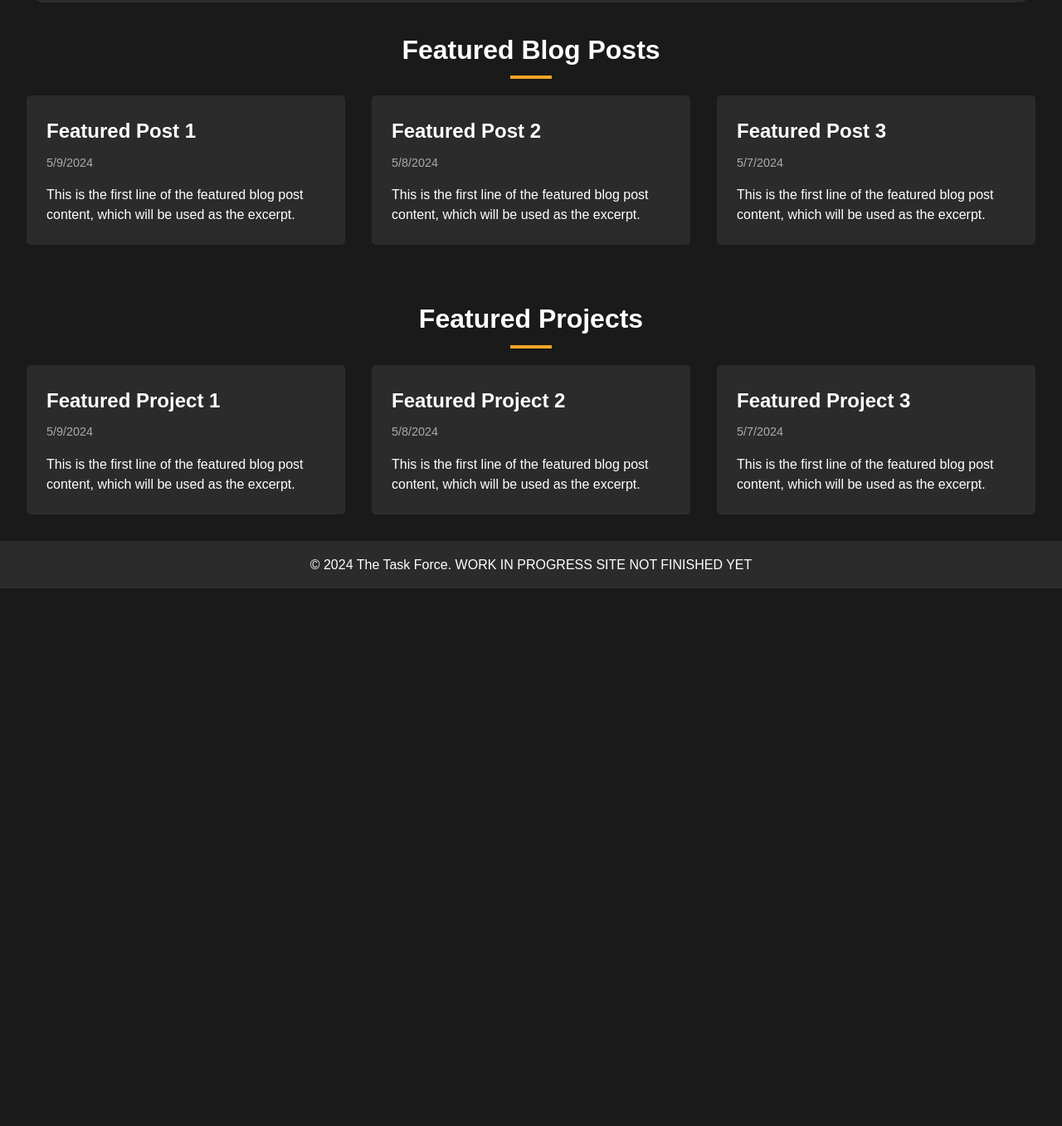
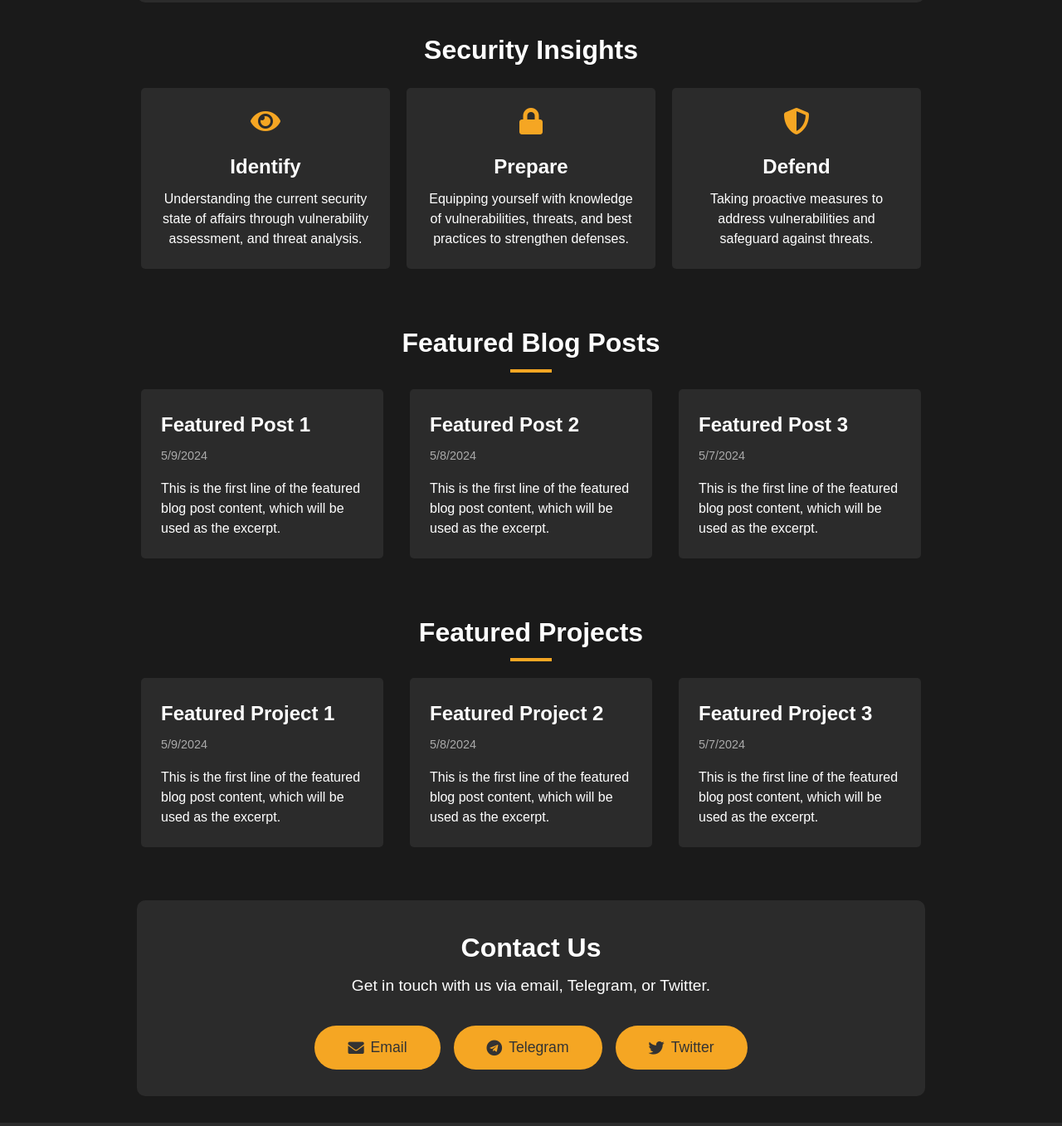
Before and after one commit to The-Task-Force/The-Task-Force.github.io, a website: page index.html in a window 1280 px wide. Shown: the part 305-1662 px from the top of the page at 83% size. Before the commit the page ends 1014 px from the top, so only its background shows below. Drawn offline with Linux system fonts and the light colour scheme.

Commit message:
Added 2 new sections on home page

```diff
--- a/index.html
+++ b/index.html
@@ -5,6 +5,7 @@
     <meta name="viewport" content="width=device-width, initial-scale=1.0" />
     <title>The Task Force</title>
     <link rel="stylesheet" href="styles.css" />
+    <link rel="stylesheet" href="https://cdnjs.cloudflare.com/ajax/libs/font-awesome/5.15.4/css/all.min.css">
     <link rel="icon" href="site-data/favicon.ico" type="image/x-icon">
     <link rel="apple-touch-icon" sizes="180x180" href="site-data/apple-touch-icon.png">
     <link rel="icon" type="image/png" sizes="32x32" href="site-data/favicon-32x32.png">
@@ -31,6 +32,29 @@
       </div>
     </section>
 
+    <!-- Security Insights Section -->
+    <section class="security-insights">
+      <h2>Security Insights</h2>
+      <div class="insight-container">
+        <!-- Insight boxes go here -->
+        <div class="insight-box">
+          <div class="icon"><i class="fas fa-eye"></i></div>
+          <h3>Identify</h3>
+          <p>Understanding the current security state of affairs through vulnerability assessment, and threat analysis.</p>
+        </div>
+        <div class="insight-box">
+          <div class="icon"><i class="fas fa-lock"></i></div>
+          <h3>Prepare</h3>
+          <p>Equipping yourself with knowledge of vulnerabilities, threats, and best practices to strengthen defenses.</p>
+        </div>
+        <div class="insight-box">
+          <div class="icon"><i class="fas fa-shield-alt"></i></div>
+          <h3>Defend</h3>
+          <p>Taking proactive measures to address vulnerabilities and safeguard against threats.</p>
+        </div>
+      </div>
+    </section>
+
     <!-- Featured Blog Posts -->
     <section class="featured-posts">
       <h2>Featured Blog Posts</h2>
@@ -49,6 +73,31 @@
       </div>
     </section>
 
+    <!-- Contact Us Section -->
+    <section class="contact-us section-box">
+      <div class="contact-box">
+        <h2>Contact Us</h2>
+        <p>Get in touch with us via email, Telegram, or Twitter.</p>
+        <div class="contact-buttons">
+          <a href="mailto:your.email@example.com" class="contact-button">
+            <i class="fas fa-envelope"></i>
+            Email
+          </a>
+          <a href="https://t.me/your_telegram" class="contact-button">
+            <i class="fab fa-telegram"></i>
+            Telegram
+          </a>
+          <a href="https://twitter.com/your_twitter" class="contact-button">
+            <i class="fab fa-twitter"></i>
+            Twitter
+          </a>
+        </div>
+      </div>
+    </section>
+
     <!-- Footer -->
     <my-footer></my-footer>
+
+  </body>
+
 </html>
--- a/styles.css
+++ b/styles.css
@@ -1,3 +1,6 @@
+/* Ensure Font Awesome icons are displaying properly */
+@import url('https://cdnjs.cloudflare.com/ajax/libs/font-awesome/5.15.4/css/all.min.css');
+
 /* Reset and global styles */
 * {
   box-sizing: border-box;
@@ -123,7 +126,7 @@ main {
   background-color: #2b2b2b;
   padding: 2rem;
   border-radius: 10px;
-  max-width: 1200px;
+  max-width: 950px;
   width: 95%;
   margin: 0 auto;
 }
@@ -134,6 +137,124 @@ main {
 }
 
 .hero p {
+  font-size: 1.2rem;
+}
+
+/* Security Insights Section */
+.security-insights {
+  padding: 2rem;
+  max-width: 1200px;
+  margin: 0 auto;
+}
+
+.security-insights h2 {
+  font-size: 2rem;
+  margin-bottom: 5px;
+  text-align: center;
+}
+
+.insight-container {
+  display: flex;
+  justify-content: space-between;
+  align-items: flex-start;
+  margin-top: 20px;
+}
+
+.insight-box {
+  background-color: #2b2b2b;
+  padding: 1.5rem;
+  border-radius: 5px;
+  width: calc(33.333% - 20px);
+  text-align: center;
+  transition: background-color 0.3s ease;
+  flex-grow: 1;
+  max-width: 300px;
+  margin-right: 20px;
+}
+
+.insight-box:last-child {
+  margin-right: 0;
+}
+
+.insight-box:hover {
+  background-color: #3b3b3b;
+}
+
+.insight-box .icon {
+  margin-bottom: 1rem;
+}
+
+.insight-box .icon i {
+  font-size: 2rem;
+  color: #f5a623;
+}
+
+.insight-box h3 {
+  font-size: 1.5rem;
+  margin-bottom: 0.5rem;
+}
+
+.insight-box p {
+  font-size: 1rem;
+  line-height: 1.5;
+}
+
+/* Contact Us Section */
+.contact-us {
+  display: flex;
+  flex-direction: column;
+  justify-content: center;
+  align-items: center;
+  text-align: center;
+  padding: 2rem;
+}
+
+.contact-box {
+  background-color: #2b2b2b;
+  padding: 2rem;
+  border-radius: 10px;
+  max-width: 950px;
+  width: 95%;
+  margin: 0 auto;
+}
+
+.contact-us h2 {
+  font-size: 2rem;
+  margin-bottom: 5px;
+  text-align: center;
+}
+
+.contact-us p {
+  font-size: 1.2rem;
+  color: #fff;
+  margin-bottom: 2rem;
+}
+
+.contact-buttons {
+  display: flex;
+  justify-content: center;
+  align-items: center;
+}
+
+.contact-button {
+  background-color: #f5a623;
+  color: #333;
+  padding: 0.8rem 2.5rem;
+  border-radius: 30px;
+  text-decoration: none;
+  margin: 0 0.5rem;
+  transition: background-color 0.3s ease;
+  font-size: 1.1rem;
+  display: flex;
+  align-items: center;
+}
+
+.contact-button:hover {
+  background-color: #e59300;
+}
+
+.contact-button i {
+  margin-right: 0.5rem;
   font-size: 1.2rem;
 }
 
@@ -201,6 +322,8 @@ main {
 /* Featured Blog Posts */
 .featured-posts {
   padding: 2rem;
+  max-width: 1200px;
+  margin: 0 auto;
 }
 
 .featured-posts h2 {
@@ -211,8 +334,10 @@ main {
 
 .post-container {
   display: grid;
-  grid-template-columns: repeat(auto-fit, minmax(300px, 1fr));
+  grid-template-columns: repeat(auto-fit, minmax(250px, 1fr));
   grid-gap: 2rem;
+  max-width: 940px;
+  margin: 0 auto;
 }
 
 .blog h1 {
@@ -228,6 +353,7 @@ main {
   cursor: pointer;
   transition: background-color 0.3s ease;
   animation: slideUp 0.5s ease;
+  max-width: 300px;
 }
 
 .blog-post:hover {
@@ -259,6 +385,8 @@ main {
 /* Featured Projects */
 .featured-projects {
   padding: 2rem;
+  max-width: 1200px;
+  margin: 0 auto;
 }
 
 .featured-projects h2 {
@@ -269,8 +397,10 @@ main {
 
 .project-container {
   display: grid;
-  grid-template-columns: repeat(auto-fit, minmax(300px, 1fr));
+  grid-template-columns: repeat(auto-fit, minmax(250px, 1fr));
   grid-gap: 2rem;
+  max-width: 940px;
+  margin: 0 auto;
 }
 
 .project-preview {
@@ -280,6 +410,7 @@ main {
   cursor: pointer;
   transition: background-color 0.3s ease;
   animation: slideUp 0.5s ease;
+  max-width: 300px;
 }
 
 .project-preview:hover {
@@ -330,6 +461,25 @@ my-footer {
   }
 }
 
+/* Media query for mobile devices */
+@media only screen and (max-width: 768px) {
+  .insight-container {
+    flex-direction: column;
+    align-items: center;
+  }
+
+  .post-container,
+  .project-container {
+    grid-template-columns: 1fr;
+  }
+
+  .insight-box {
+    width: 100%;
+    margin-bottom: 20px;
+    margin-right: 0;
+  }
+}
+
 @keyframes slideUp {
   0% {
     transform: translateY(50px);
```
